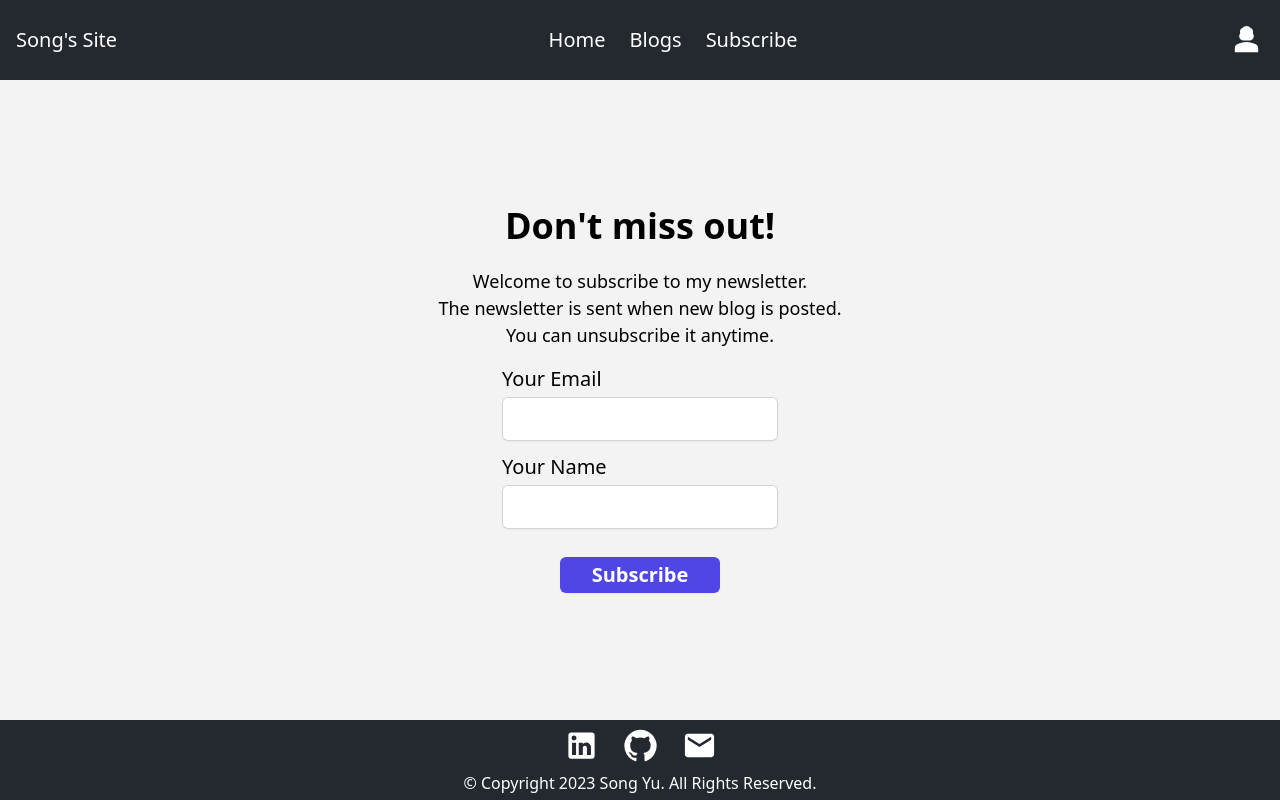
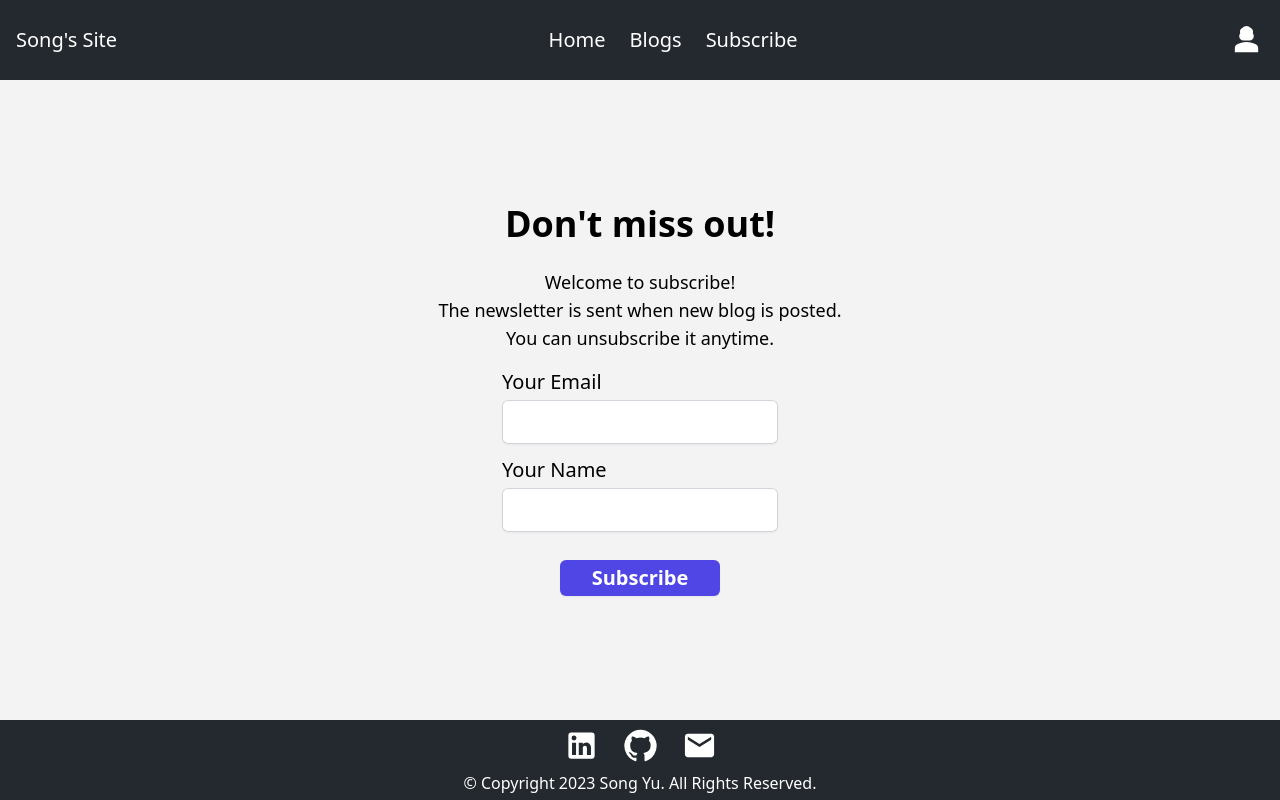
Before and after one commit to BuilderSong/song-site-frontend, a React (Create React App) app: page /subscribe in a window 1280 px wide. Built offline with nearby package versions, Linux system fonts and the light colour scheme; what quill-image-resize-module-react would draw is missing.

Commit message:
added style for the post.body

```diff
--- a/src/pages/BlogSinglePage.js
+++ b/src/pages/BlogSinglePage.js
@@ -19,17 +19,21 @@ function BlogSinglePage() {
         if (response.data.post) {
           // console.log(response.data.post)
           setPost(response.data.post)
+          var codeBlocks = document.querySelectorAll('.ql-syntax')
+          for (let i = 0; i < codeBlocks.length; i++) {
+            hljs.highlightElement(codeBlocks[i])
+          }
         } else {
           alert('failed to load post')
         }
       });
 
-    setTimeout(() => {
-      var codeBlocks = document.querySelectorAll('.ql-syntax')
-      for (let i = 0; i < codeBlocks.length; i++) {
-        hljs.highlightElement(codeBlocks[i])
-      }
-    }, 400);
+    // setTimeout(() => {
+    //   var codeBlocks = document.querySelectorAll('.ql-syntax')
+    //   for (let i = 0; i < codeBlocks.length; i++) {
+    //     hljs.highlightElement(codeBlocks[i])
+    //   }
+    // }, 400);
   }
 
   const [post, setPost] = useState([]);
--- a/src/pages/Subscribe.js
+++ b/src/pages/Subscribe.js
@@ -45,9 +45,9 @@ const Subscribe = () => {
     <div className="flex flex-col justify-between items-center min-h-screen">
       <Navigation />
       <div className="flex flex-col items-center justify-center w-3/5">
-        <h1 className="text-4xl font-semibold leading-9 text-center">Don&apos;t miss out!</h1>
-        <p className="text-lg leading-normal text-center mt-6">
-          Welcome to subscribe to my newsletter. <br />
+        <h1 className="text-xl md:text-4xl font-semibold leading-9 text-center">Don&apos;t miss out!</h1>
+        <p className="text-sm md:text-lg leading-normal text-center mt-6">
+          Welcome to subscribe! <br />
           The newsletter is sent when new blog is posted. <br />
           You can unsubscribe it anytime.
         </p>
--- a/src/pages/UnSubscribe.js
+++ b/src/pages/UnSubscribe.js
@@ -30,7 +30,7 @@ const UnSubscribe = () => {
     <div className="flex flex-col justify-between items-center min-h-screen">
       <Navigation />
       <div className="flex flex-col items-center justify-center w-3/5">
-        <p className="text-4xl font-semibold leading-9 text-center mb-10">Please type your email below to unsubscribe</p>
+        <p className="text-xl md:text-4xl font-semibold leading-9 text-center mb-10">Type your email to unsubscribe</p>
         <form className="flex flex-col text-xl my-4 items-start gap-1" onSubmit={handleSubmit}>
           <label htmlFor="email">Your Email</label>
           <input className='rounded-md border-0 py-2 px-2 text-gray-900 shadow-sm ring-1 ring-inset ring-gray-300 focus:ring-2 focus:ring-inset focus:ring-indigo-600 text-lg' value={email} onChange={(e) => setEmail(e.target.value)} type="text" placeholder="" id="email" name="email" />
```
